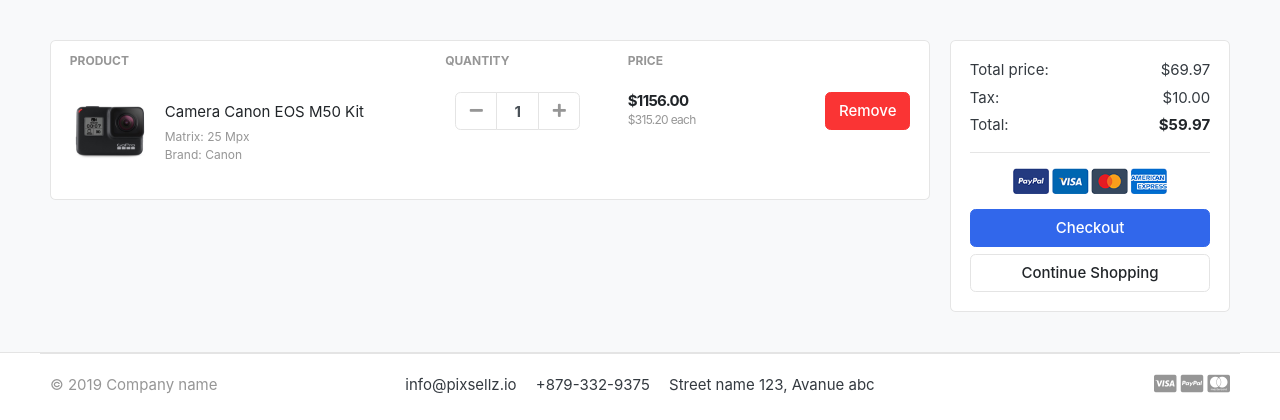
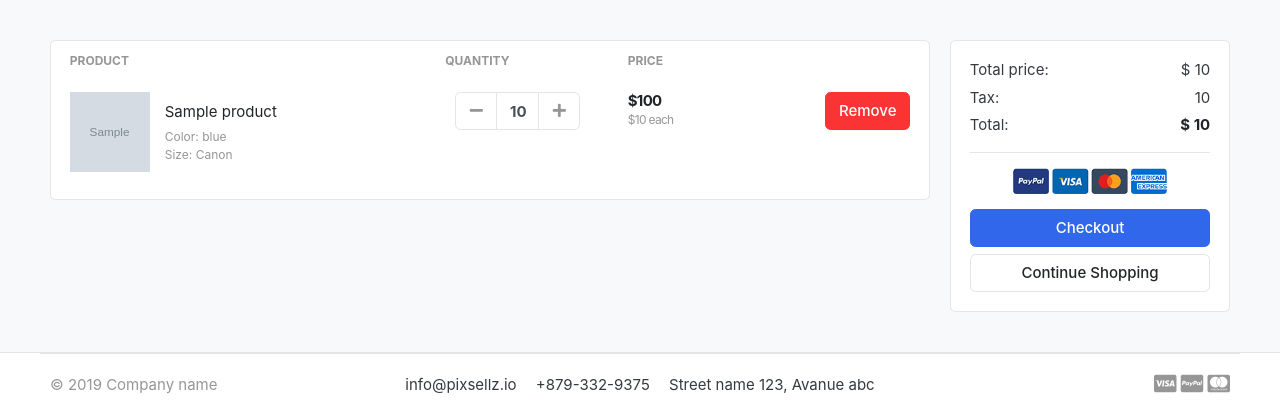
Before and after one commit to mateobv07/E-commerce-django, a Django app: template templates/store/cart.html in a window 1280 px wide. Shown: the part 118-538 px from the top of the page. Run offline with Django 3.2, Linux system fonts and the light colour scheme; tables that the repository leaves empty hold one stand-in row (values such as "Sample post"); the template is opened without the code that fills it: values that come from a table or form of the project are taken from there, most other values are stand-ins (such as "Sample title", 1, 10 or a date in 2020); grey boxes marked "Sample" are stand-in pictures; some libraries are stand-ins or nearby versions; some web fonts are replaced.

Commit message:
avances en cart

```diff
--- a/carts/models.py
+++ b/carts/models.py
@@ -15,5 +15,7 @@
     quantity = models.IntegerField()
     is_active = models.BooleanField(default=True)
 
+    def sub_total(self):
+        return self.product.price * self.quantity
     def __str__(self):
         return self.product
--- a/carts/urls.py
+++ b/carts/urls.py
@@ -4,4 +4,6 @@
 urlpatterns = [
     path('', views.cart, name="cart"),
     path('add_cart/<int:product_id>', views.add_cart, name="add_cart"),
+    path('remove_cart/<int:product_id>', views.remove_cart, name="remove_cart"),
+    path('remove_cart_item/<int:product_id>', views.remove_cart_item, name="remove_cart_item"),
 ]
--- a/templates/includes/navbar.html
+++ b/templates/includes/navbar.html
@@ -66,7 +66,7 @@
                                 <a href="./register.html"> Register</a>
                             </div>
                         </div>
-                        <a href="./cart.html" class="widget-header pl-3 ml-3">
+                        <a href="{% url 'cart' %}" class="widget-header pl-3 ml-3">
                             <div class="icon icon-sm rounded-circle border"><i class="fa fa-shopping-cart"></i></div>
                             <span class="badge badge-pill badge-danger notify">0</span>
                         </a>
--- a/templates/store/cart.html
+++ b/templates/store/cart.html
@@ -7,7 +7,13 @@
     <div class="container">
 
     <!-- ============================ COMPONENT 1 ================================= -->
-
+    {% if not cart_items%}
+        <h2 class="text-center">Your shopping cart is empty</h2>
+        <br>
+        <div class="text-center">
+            <a href="{% url 'store' %}" class="btn btn-primary">Continue shopping</a>
+        </div>
+    {% else %}
     <div class="row">
         <aside class="col-lg-9">
     <div class="card">
@@ -21,13 +27,14 @@
     </tr>
     </thead>
     <tbody>
+    {% for cart_item in cart_items %}
     <tr>
         <td>
             <figure class="itemside align-items-center">
-                <div class="aside"><img src="{% static './images/items/11.jpg' %}" class="img-sm"></div>
+                <div class="aside"><img src="{{ cart_item.product.images.url}}" class="img-sm"></div>
                 <figcaption class="info">
-                    <a href="#" class="title text-dark">Camera Canon EOS M50 Kit</a>
-                    <p class="text-muted small">Matrix: 25 Mpx <br> Brand: Canon</p>
+                    <a href="{{ cart_item.product.get_url }}" class="title text-dark">{{ cart_item.product.product_name}}</a>
+                    <p class="text-muted small">Color: blue <br> Size: Canon</p>
                 </figcaption>
             </figure>
         </td>
@@ -36,25 +43,26 @@
                         <div class="col">
                             <div class="input-group input-spinner">
                                 <div class="input-group-prepend">
-                                <button class="btn btn-light" type="button" id="button-plus"> <i class="fa fa-minus"></i> </button>
+                                <a href="{% url 'remove_cart' cart_item.product.id %}" class="btn btn-light" type="button" id="button-plus"> <i class="fa fa-minus"></i> </a>
                                 </div>
-                                <input type="text" class="form-control"  value="1">
+                                <input type="text" class="form-control"  value="{{ cart_item.quantity }}">
                                 <div class="input-group-append">
-                                <button class="btn btn-light" type="button" id="button-minus"> <i class="fa fa-plus"></i> </button>
+                                <a href="{% url 'add_cart' cart_item.product.id %}" class="btn btn-light" type="button" id="button-minus"> <i class="fa fa-plus"></i> </a>
                                 </div>
                             </div> <!-- input-group.// -->
                         </div> <!-- col.// -->
         </td>
         <td>
             <div class="price-wrap">
-                <var class="price">$1156.00</var>
-                <small class="text-muted"> $315.20 each </small>
+                <var class="price">${{ cart_item.sub_total}}</var>
+                <small class="text-muted"> ${{ cart_item.product.price}} each </small>
             </div> <!-- price-wrap .// -->
         </td>
         <td class="text-right">
-        <a href="" class="btn btn-danger"> Remove</a>
+        <a href="{% url 'remove_cart_item' cart_item.product.id %}" class="btn btn-danger"> Remove</a>
         </td>
     </tr>
+    {% endfor %}
 
     </tbody>
     </table>
@@ -67,22 +75,22 @@
             <div class="card-body">
                 <dl class="dlist-align">
                   <dt>Total price:</dt>
-                  <dd class="text-right">$69.97</dd>
+                  <dd class="text-right">$ {{total}}</dd>
                 </dl>
                 <dl class="dlist-align">
                   <dt>Tax:</dt>
-                  <dd class="text-right"> $10.00</dd>
+                  <dd class="text-right">  {{tax}} </dd>
                 </dl>
                 <dl class="dlist-align">
                   <dt>Total:</dt>
-                  <dd class="text-right text-dark b"><strong>$59.97</strong></dd>
+                  <dd class="text-right text-dark b"><strong>$  {{grand_total}}</strong></dd>
                 </dl>
                 <hr>
                 <p class="text-center mb-3">
                     <img src="{% static './images/misc/payments.png' %}" height="26">
                 </p>
                 <a href="./place-order.html" class="btn btn-primary btn-block"> Checkout </a>
-                <a href="./store.html" class="btn btn-light btn-block">Continue Shopping</a>
+                <a href="{% url 'store' %}" class="btn btn-light btn-block">Continue Shopping</a>
             </div> <!-- card-body.// -->
             </div> <!-- card.// -->
 
@@ -90,6 +98,7 @@
 
 
     </div> <!-- row.// -->
+    {% endif %}
     <!-- ============================ COMPONENT 1 END .// ================================= -->
 
     </div> <!-- container .//  -->
--- a/templates/store/store.html
+++ b/templates/store/store.html
@@ -140,7 +140,7 @@
                             <span class="price">{{product.price}}</span>
                         </div> <!-- price-wrap.// -->
                     </div>
-                    <a href="#" class="btn btn-block btn-primary">Add to cart </a>
+                    <a href="{% url 'add_cart' product.id %}" class="btn btn-block btn-primary">Add to cart </a>
                 </figcaption>
             </figure>
         </div> <!-- col.// -->
```
Also changed, not shown: carts/views.py (+39 -3 lines).
